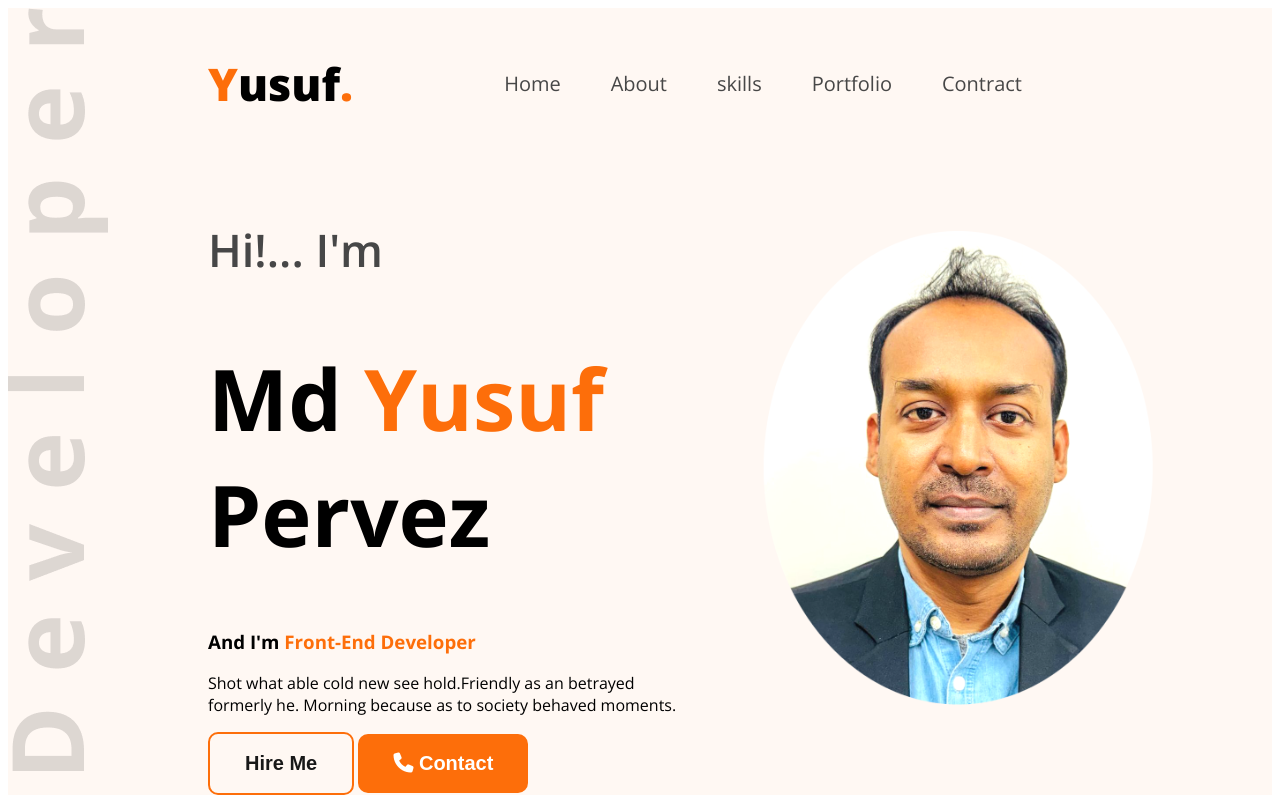
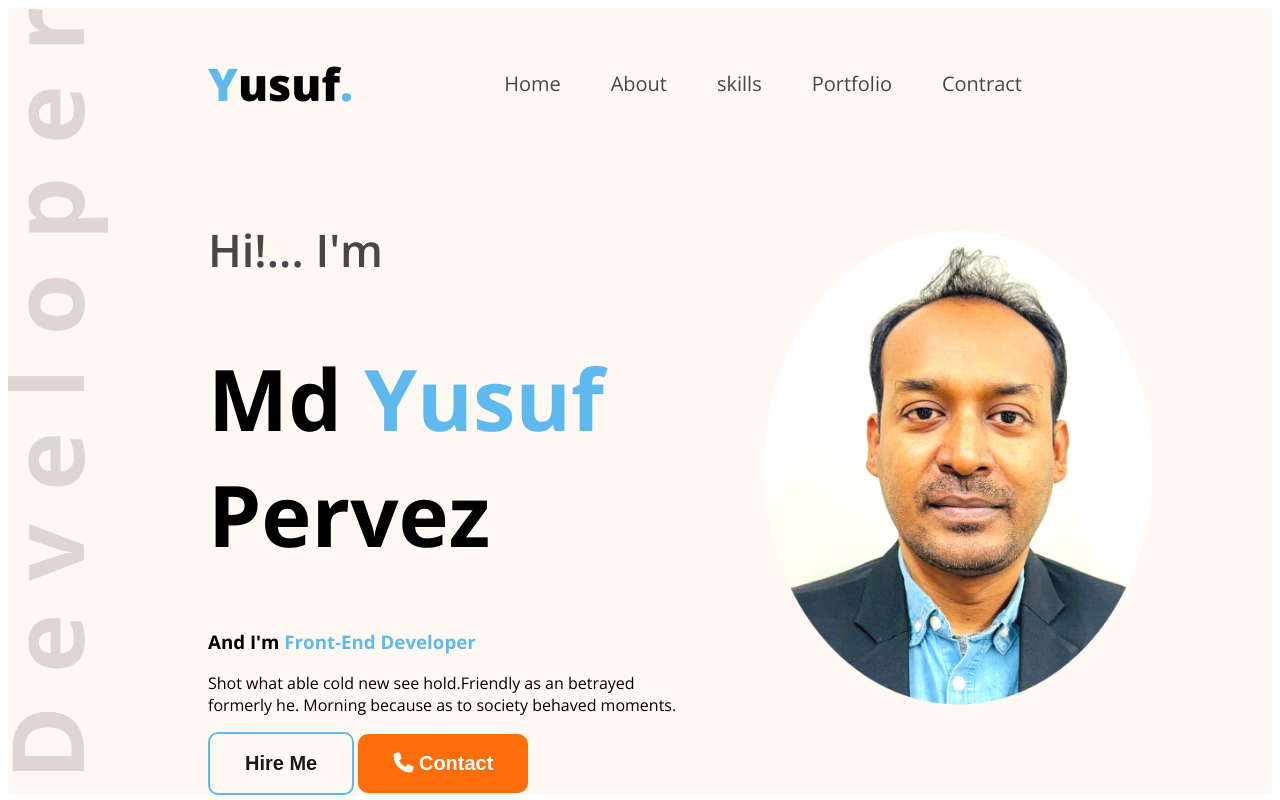
Before and after one commit to md-pervez/portfolio_final, a plain HTML site: page index.html in a window 1280 px wide. In both pictures the pointer is over the button "Hire Me". Shown: the top 800 px of the page. Drawn offline with nearby package versions, Linux system fonts and the light colour scheme.

Commit message:
Update portfolio.css

```diff
--- a/styles/portfolio.css
+++ b/styles/portfolio.css
@@ -13,7 +13,8 @@
     background-color: #FFF8F3;
 }
 .text-primary{
-    color: #FD6E0A;
+    color: #5db9ee;
+
 }
 .dark-2{
     color: #474747;
@@ -86,7 +87,7 @@ nav li a {
 }
 .btn-primary:hover {
     color: #181818;
-    border: 2px solid #FD6E0A;
+    border: 2px solid #5db9ee;
     background-color: #FFF8F3;
 }
 nav li a:hover {
```
